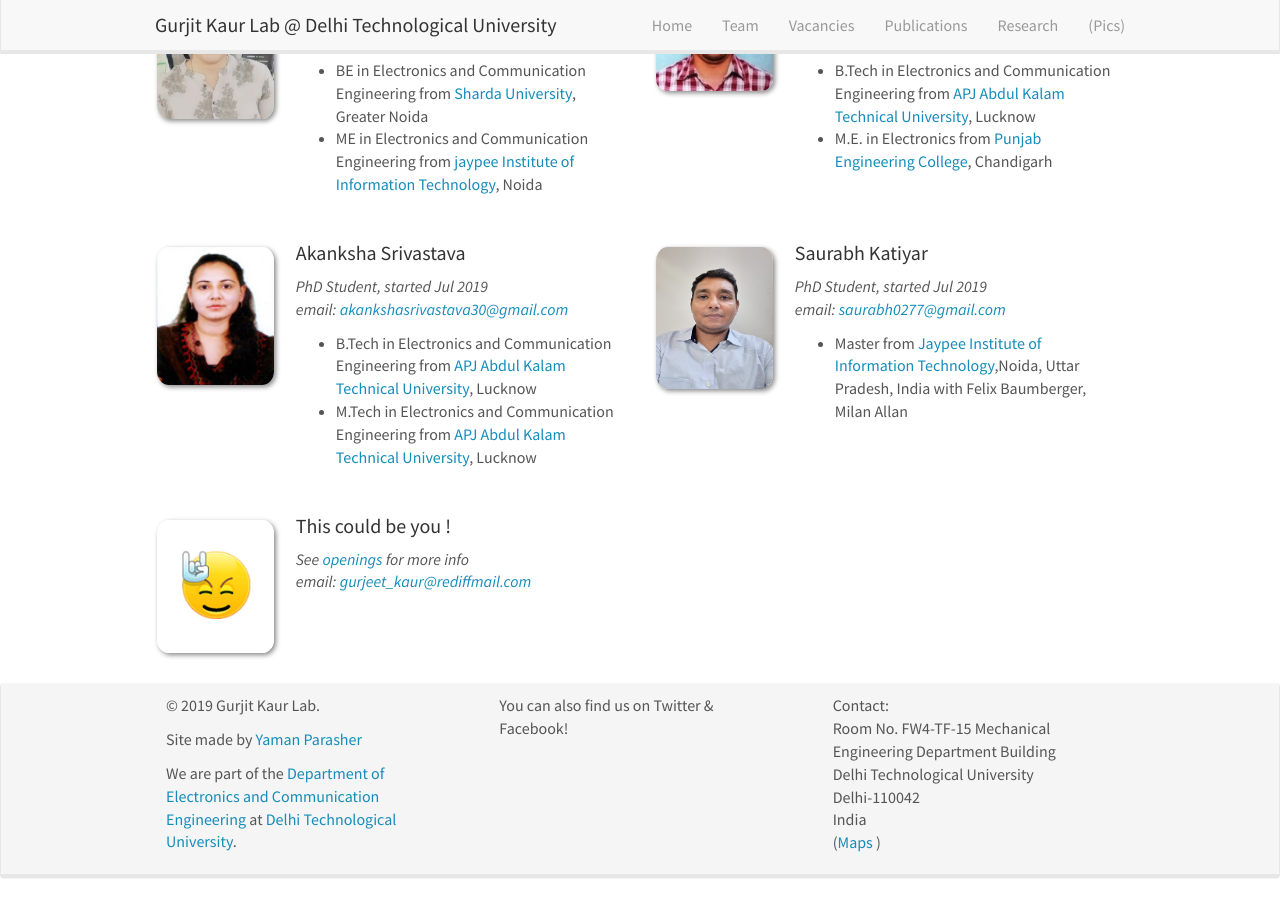
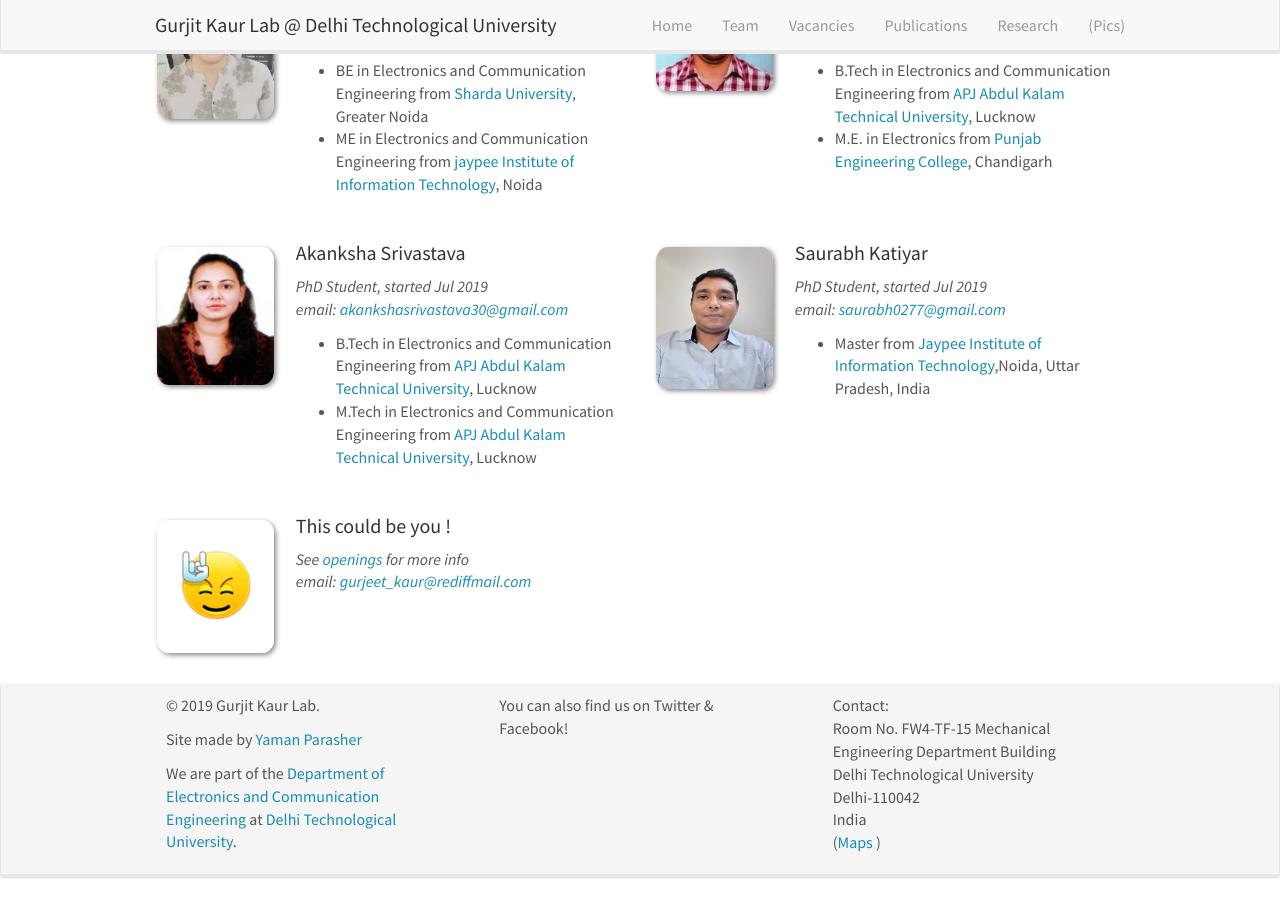
Before and after one commit to guritkaurlab/guritkaurlab.github.io, a Jekyll site: the page built from _pages/team.md, in a window 1280 px wide and 900 px high, scrolled down 704 px. Built offline with Jekyll 4.4.1, drawn with Linux system fonts in a browser that asks for light colours; nearby versions of some CDN libraries.

Commit message:
Update team_members.yml

```diff
--- a/_data/team_members.yml
+++ b/_data/team_members.yml
@@ -12,7 +12,7 @@
   info: Student
   email: parasheryaman19@gmail.com
   number_educ: 2
-  education1: Selected in the European Union prestigious Erasmus Mundus Joint Master Degree Program in Photonics Integrated Circuits, Sensors and Networks at <a href="https://www.santannapisa.it/en/institute/tecip/communication-inrete-lab">Scuola Superiore Sant'Anna</a> in Pisa,Italy , <a href="https://www2.aston.ac.uk/eas/research/groups/photonics">Aston University</a> in Birmingham,UK & <a href="https://www.osaka-u.ac.jp/en">Osaka University</a>in Japan
+  education1: Selected in the European Union prestigious Erasmus Mundus Joint Master Degree Program in Photonics Integrated Circuits, Sensors and Networks at <a href="https://www.santannapisa.it/en/institute/tecip/communication-inrete-lab">Scuola Superiore Sant'Anna</a> in Pisa,Italy , <a href="https://www2.aston.ac.uk/eas/research/groups/photonics">Aston University</a> in Birmingham,UK & <a href="https://www.osaka-u.ac.jp/en">Osaka University</a> in Japan
   education2: Integrated Dual Degree B.Tech (Electronics and Communication Engineering) + M.Tech (Wireless Communication and Networks) from <a href="http://www.gbu.ac.in/">Gautam Buddha University</a>
 
 - name: Garima Singh
@@ -48,7 +48,7 @@
   info: PhD Student, started Jul 2019
   email: saurabh0277@gmail.com
   number_educ: 1
-  education1: Master from <a href="http://www.jiit.ac.in/">Jaypee Institute of Information Technology</a>,Noida, Uttar Pradesh, India with Felix Baumberger, Milan Allan
+  education1: Master from <a href="http://www.jiit.ac.in/">Jaypee Institute of Information Technology</a>,Noida, Uttar Pradesh, India
   education2:
   education3:
   education4:
```
